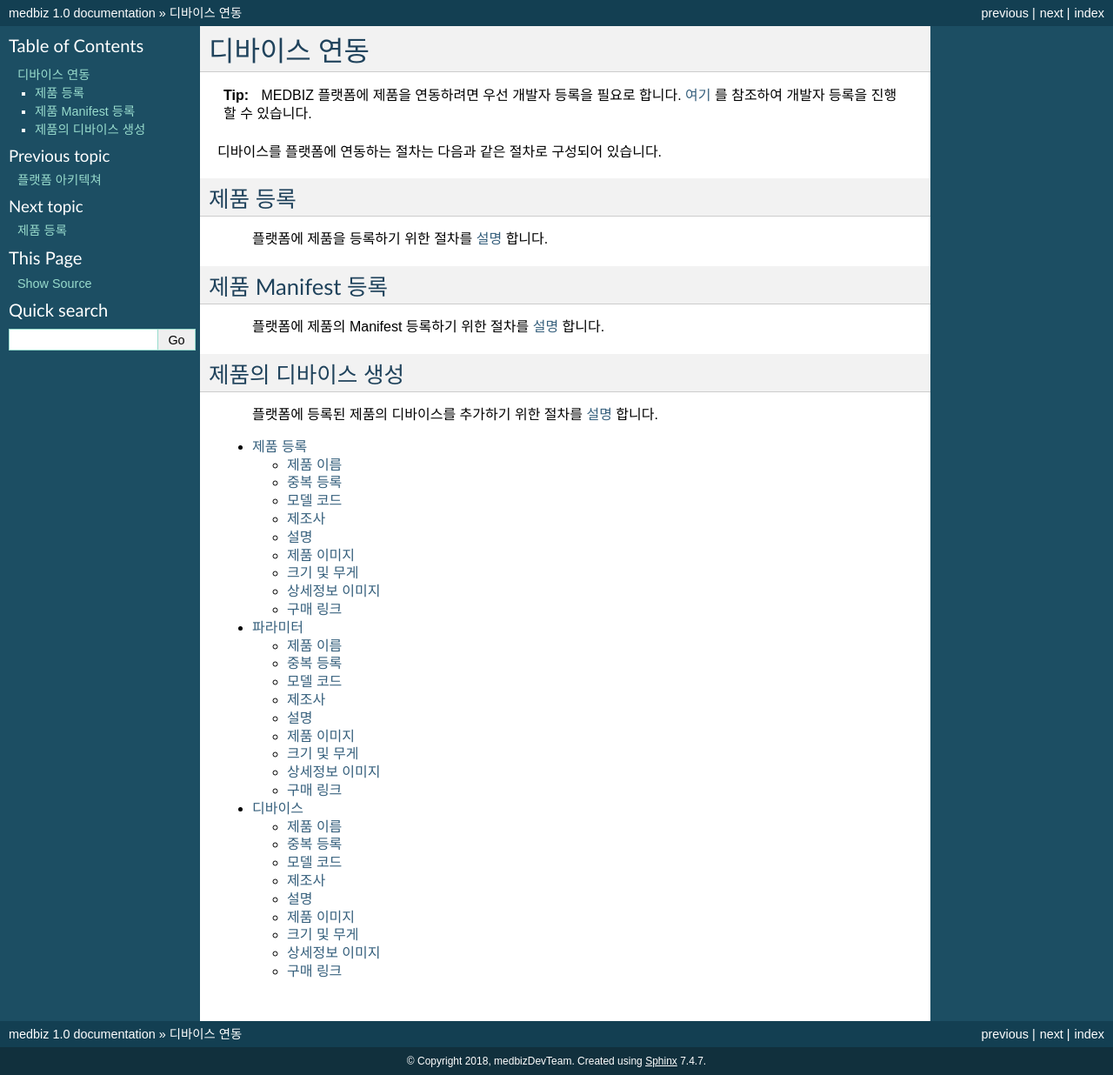
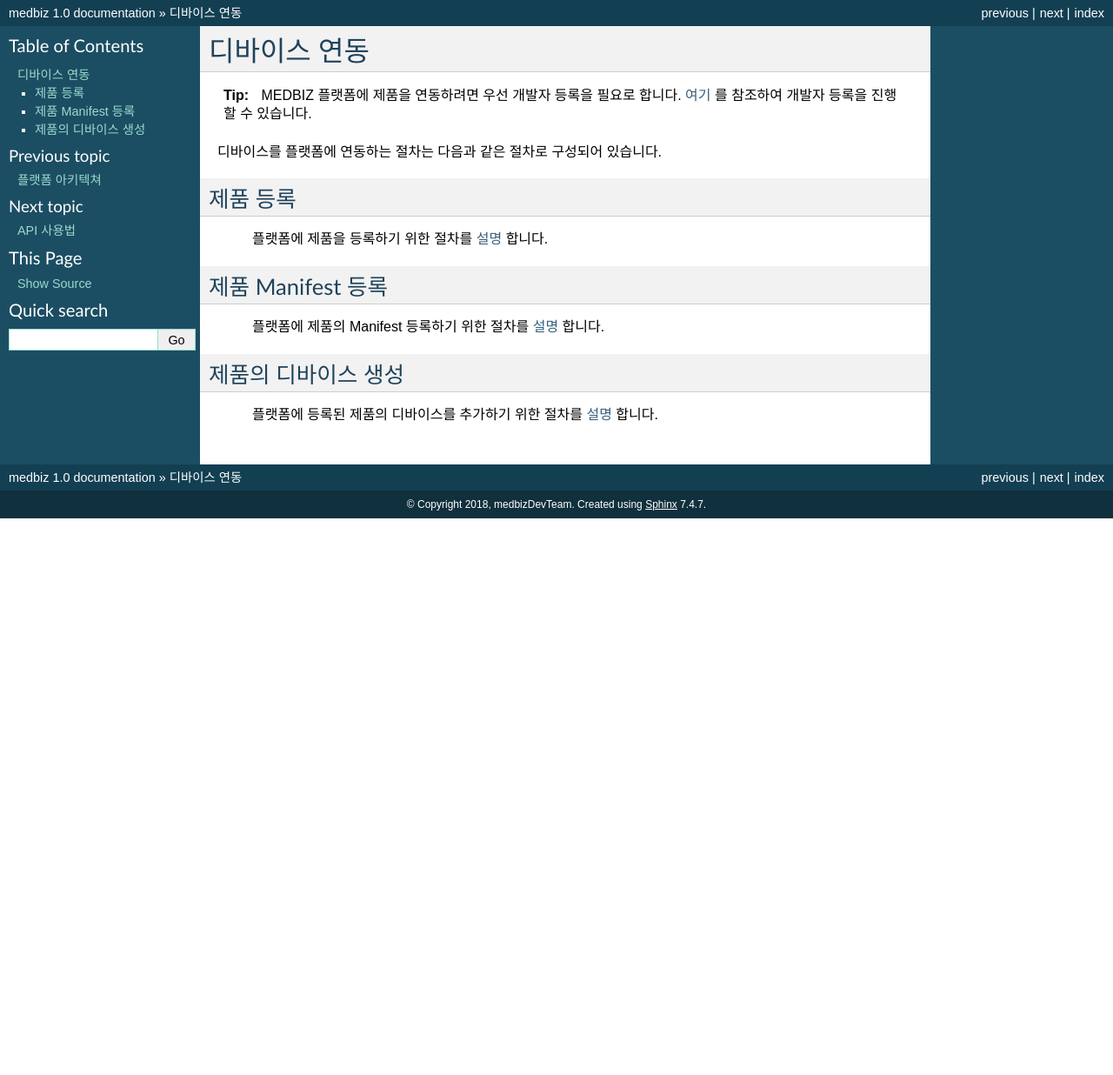
Before and after one commit to jWater1001/wiki-medbiz, a Sphinx documentation site: the page built from docs/model_and_device/guide.rst, in a window 1280 px wide. Shown: the whole page at 87% size. Built offline with Sphinx 7.4.7, drawn with Linux system fonts in a browser that asks for light colours; pages that are not in the unit, such as notebooks, are missing from menus; after the commit the page ends 900 px from its top, so only the background shows below that; some of the changed lines change nothing that is shown.

Commit message:
내용 작성

```diff
--- a/docs/model_and_device/guide.rst
+++ b/docs/model_and_device/guide.rst
@@ -22,11 +22,3 @@
 제품의 디바이스 생성
 ------------------
     플랫폼에 등록된 제품의 디바이스를 추가하기 위한 절차를 `설명 <https://medbiz-user-guide.readthedocs.io/ko/latest/model_and_device/device.html>`_ 합니다.
-
-
-.. toctree::
-    :maxdepth: 2
-
-    model
-    manifest
-    device
```
